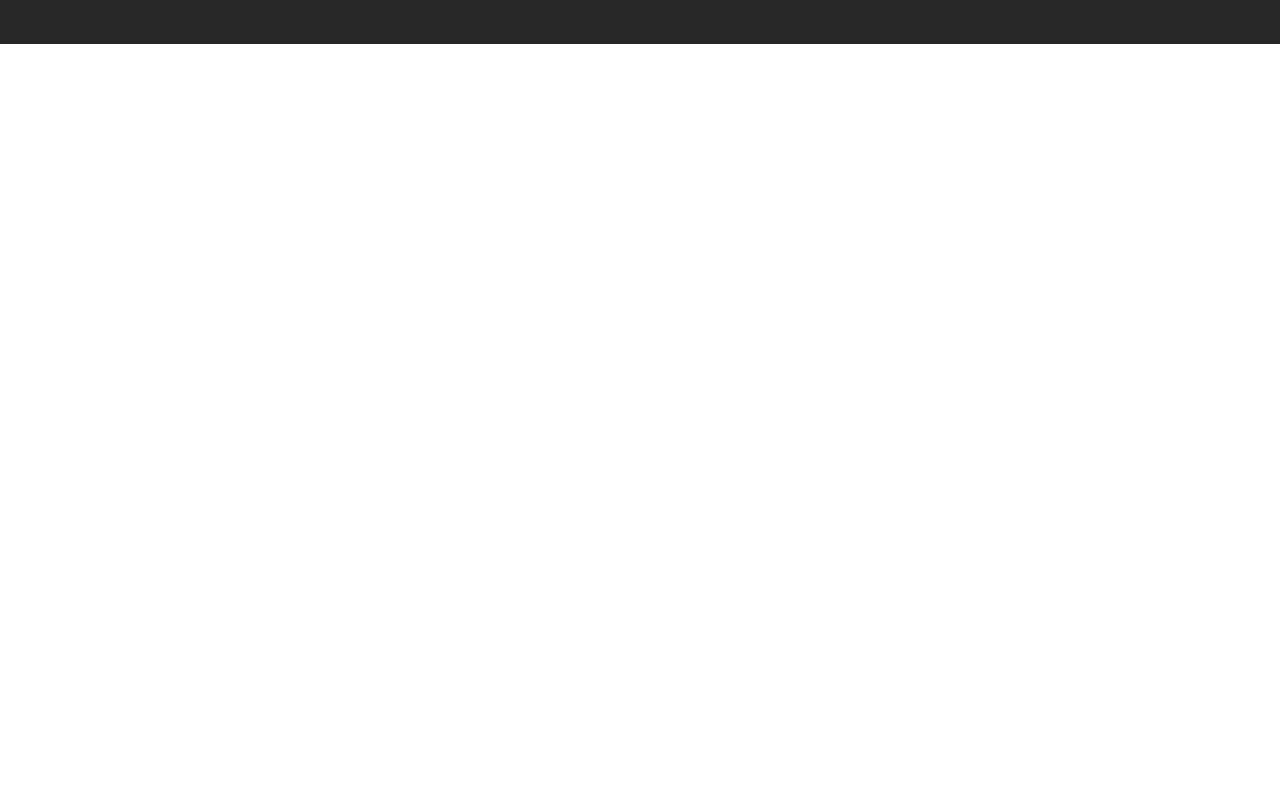
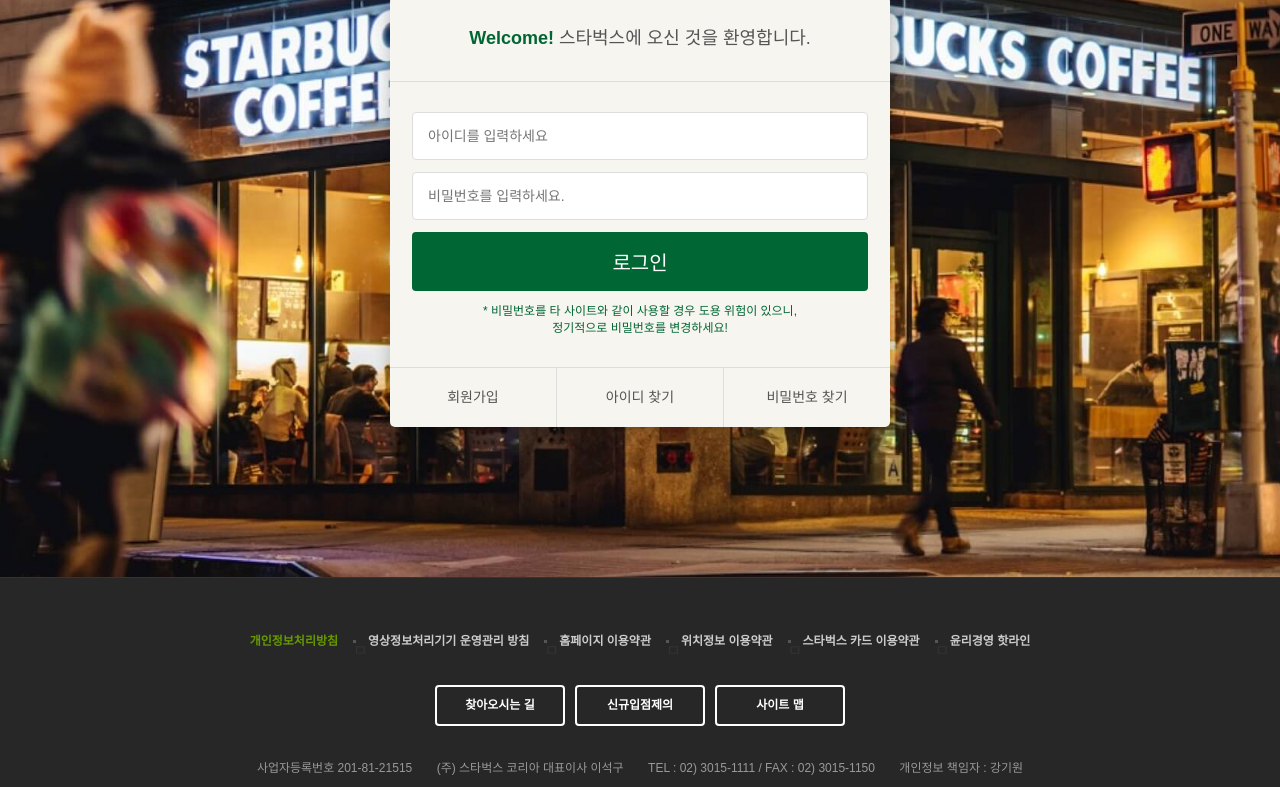
Before and after one commit to smu06030/starbucks, a plain HTML site: page signin/index.html in a window 1280 px wide. Shown: the part 290-1077 px from the top of the page. Before the commit the page ends 800 px from the top, so only its background shows below. Drawn offline with nearby package versions, Linux system fonts and the light colour scheme.

Commit message:
로그인 페이지 완성

```diff
--- /dev/null
+++ b/css/signin.css
@@ -0,0 +1,78 @@
+.signin{
+  margin-top : 120px;
+  padding : 100px 0 150px;
+  background-image: url("../images/signin_bg.jpg");
+  background-repeat: no-repeat;
+  background-position: center;
+  background-attachment: fixed;
+  background-size: cover;
+}
+.signin h1{
+  color : #fff;
+  font-size: 30px;
+  font-weight: 700;
+  text-align: center;
+  margin-bottom : 24px;
+}
+.signin__card{
+  width: 500px;
+  margin : 0 auto;
+  border-radius: 5px;
+  background-color: #F6F5F0;
+  box-shadow: 2px 2px 20px rgba(0,0,0,.3);
+  color : #555;
+}
+.signin__card h2{
+  padding: 30px;
+  font-size : 18px;
+  text-align: center;
+  border-bottom: 1px solid #ddd;
+}
+.signin__card h2 strong{
+  color : #006633;
+  font-weight: 700;
+}
+.signin__card form{
+  padding : 30px 22px;
+}
+.signin__card form input{
+  width: 100%;
+  margin-bottom: 12px;
+  padding : 15px;
+  border : 1px solid #ddd;
+  border-radius: 4px;
+  outline: none;
+  box-sizing: border-box;
+  font-size : 14px;
+}
+.signin__card form [type="submit"]{
+  background-color: #006633;
+  border: none;
+  color : #fff;
+  font-size: 20px;
+  cursor: pointer;
+}
+.signin__card form p{
+  font-size: 12px;
+  color : #006633;
+  text-align: center;
+}
+.signin__card .actions{
+  display: flex;
+  border-top : 1px solid #ddd;
+}
+.signin__card .actions a{
+  flex-grow: 1;
+  flex-basis: 0;
+  text-align: center;
+  font-size : 14px;
+  padding : 20px;
+  color: #555;
+  border-right: 1px solid #ddd;
+}
+.signin__card .actions a:last-child{
+  border-right:none;
+}
+.signin__card .actions a:hover{
+  text-decoration: underline;
+}
--- a/signin/index.html
+++ b/signin/index.html
@@ -30,8 +30,10 @@
   <link rel="stylesheet" href="https://fonts.googleapis.com/icon?family=Material+Icons">
   <!-- my css -->
   <link rel="stylesheet" href="../css/common.css">
+  <link rel="stylesheet" href="../css/signin.css">
 
   <script defer src = "../js/common.js"></script>
+
 </head>
 
 <body>
@@ -369,7 +371,26 @@
   </header>
 
   <section class="signin">
-
+    <h1>로그인</h1>
+    <div class="signin__card">
+      <h2>
+        <strong>Welcome!</strong> 스타벅스에 오신 것을 환영합니다.
+      </h2>
+      <form>
+        <input type="text" placeholder="아이디를 입력하세요">
+        <input type="password" placeholder="비밀번호를 입력하세요.">
+        <input type="submit" value = "로그인">
+        <p>
+          * 비밀번호를 타 사이트와 같이 사용할 경우 도용 위험이 있으니,<br/>
+          정기적으로 비밀번호를 변경하세요!
+        </p>
+      </form>
+      <div class="actions">
+        <a href="javascript:void(0)">회원가입</a>
+        <a href="javascript:void(0)">아이디 찾기</a>
+        <a href="javascript:void(0)">비밀번호 찾기</a>
+      </div>
+    </div>
   </section>
   <!-- footer -->
   <footer>
```
